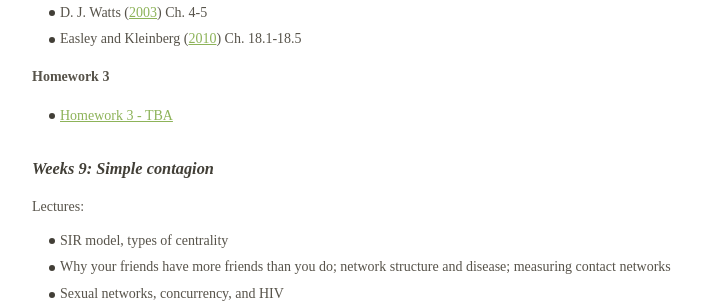
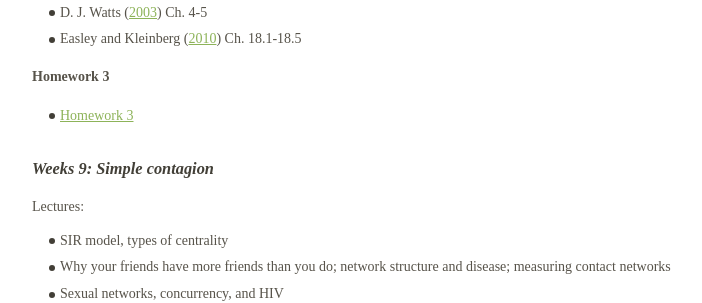
Before and after one commit to dfeehan/dfeehan.github.io, a Jekyll site: the page teaching/2018sp_demog180.html, which Jekyll copies as it is, in a window 1280 px wide and 900 px high, scrolled down 5842 px. Shown: the part 152-455 px from the top of the window, without its empty margins (258-960 px from the left). Built offline with Jekyll 4.4.1, drawn with Linux system fonts in a browser that asks for light colours.

Commit message:
link to hwk 3

```diff
--- a/teaching/2018sp_demog180.html
+++ b/teaching/2018sp_demog180.html
@@ -731,7 +731,7 @@
 </ul>
 <h4 id="sec:hwk3">Homework 3</h4>
 <ul>
-<li><a href="TODO">Homework 3 - TBA</a></li>
+<li><a href="http://datahub.berkeley.edu/user-redirect/interact?account=mrazakhan&amp;repo=Demography180-Spring2018&amp;branch=master&amp;path=hw3/hw03_Spring2018.ipynb">Homework 3</a></li>
 </ul>
 <h3 id="sec:simplecontagion">Weeks 9: Simple contagion</h3>
 <p>Lectures:</p>
```
